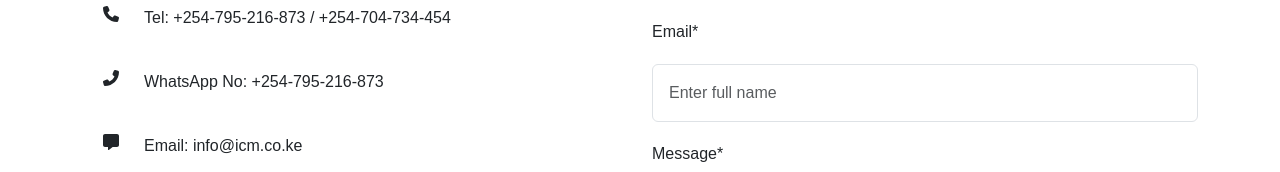
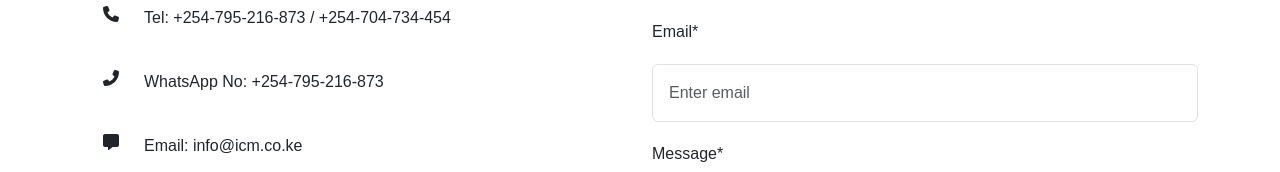
Before and after one commit to josephkipkemoi/icm, a React (Create React App) app: page /contact-us in a window 1280 px wide. Shown: the part 415-587 px from the top of the page. Built offline with nearby package versions, Linux system fonts and the light colour scheme; a web font is replaced by a local one.

Commit message:
handle contact form inouts

```diff
--- a/src/pages/contact-us.js
+++ b/src/pages/contact-us.js
@@ -4,7 +4,7 @@ import Header from "../components/header"
 import { faClock, faDirections, faLocation, faMessage, faPhone, faPhoneFlip } from "@fortawesome/free-solid-svg-icons"
 import "./contact-us.css"
 import WhatsAppComponent from "../components/whatsapp"
-import { useEffect, useRef } from "react"
+import { useEffect, useRef, useState } from "react"
 import { useLocation } from "react-router-dom"
 
 const ContactPage = () => {
@@ -100,29 +100,70 @@ const ContactComponent = () => {
                         </div>
                     </div>
                 </div>
+
+                <ContactFormComponent/>
+
+            </div>
+        </div>
+    )
+}
+
+const ContactFormComponent = () => {
+    const [contactForm, setContactForm] = useState({
+        name: '',
+        email: '',
+        message: ''
+    })
+
+    const { name, email, message } = contactForm
+
+    const handleChange = (e) => setContactForm((prev) => ({...prev, [e.target.name]: e.target.value}))
+
+    const handleSubmit = () => {
+        console.log(contactForm)
+    }
+
+    return (
     <div  className="col-sm">
         <p>
             If you’d prefer not to use our contact form, feel free to send us an email directly or give us a call. We’d love to hear from you! Here’s our direct email and phone number.
         </p>
         <div className="mt-3">
             <label className="d-block mb-3">Name*</label>
-                        <input className="form-control p-3" placeholder="Enter full name"/>
+            <input
+                className="form-control p-3"
+                placeholder="Enter full name"
+                type="text"
+                name="name"
+                value={name}
+                onChange={handleChange}
+            />
         </div>
         <div className="mt-3">
             <label className="d-block mb-3">Email*</label>
-                        <input className="form-control p-3" placeholder="Enter full name"/>
+            <input
+                className="form-control p-3"
+                placeholder="Enter email"
+                type="email"
+                name="email"
+                value={email}
+                onChange={handleChange}
+            />
         </div>
         <div className="mt-3">
             <label className="d-block mb-3">Message*</label>
-                        <textarea className="form-control p-3" placeholder="Enter message"/>
+            <textarea
+                className="form-control p-3"
+                placeholder="Enter message"
+                value={message}
+                name="message"
+                onChange={handleChange}
+            />
         </div>
         <div className="mt-3">
             <button className="btn btn-light" disabled>Captcha</button>
         </div>
-                    <button className="btn btn-success w-50 p-2 mt-4">Submit</button>
-                </div>
-            </div>
-
+        <button className="btn btn-success w-50 p-2 mt-4" onClick={handleSubmit}>Submit</button>
     </div>
     )
 }
@@ -140,4 +181,5 @@ const GeoLocationComponent = () => {
     )
 }
 
+
 export default ContactPage
```
Lines whose indentation alone changed are shown as unchanged.
